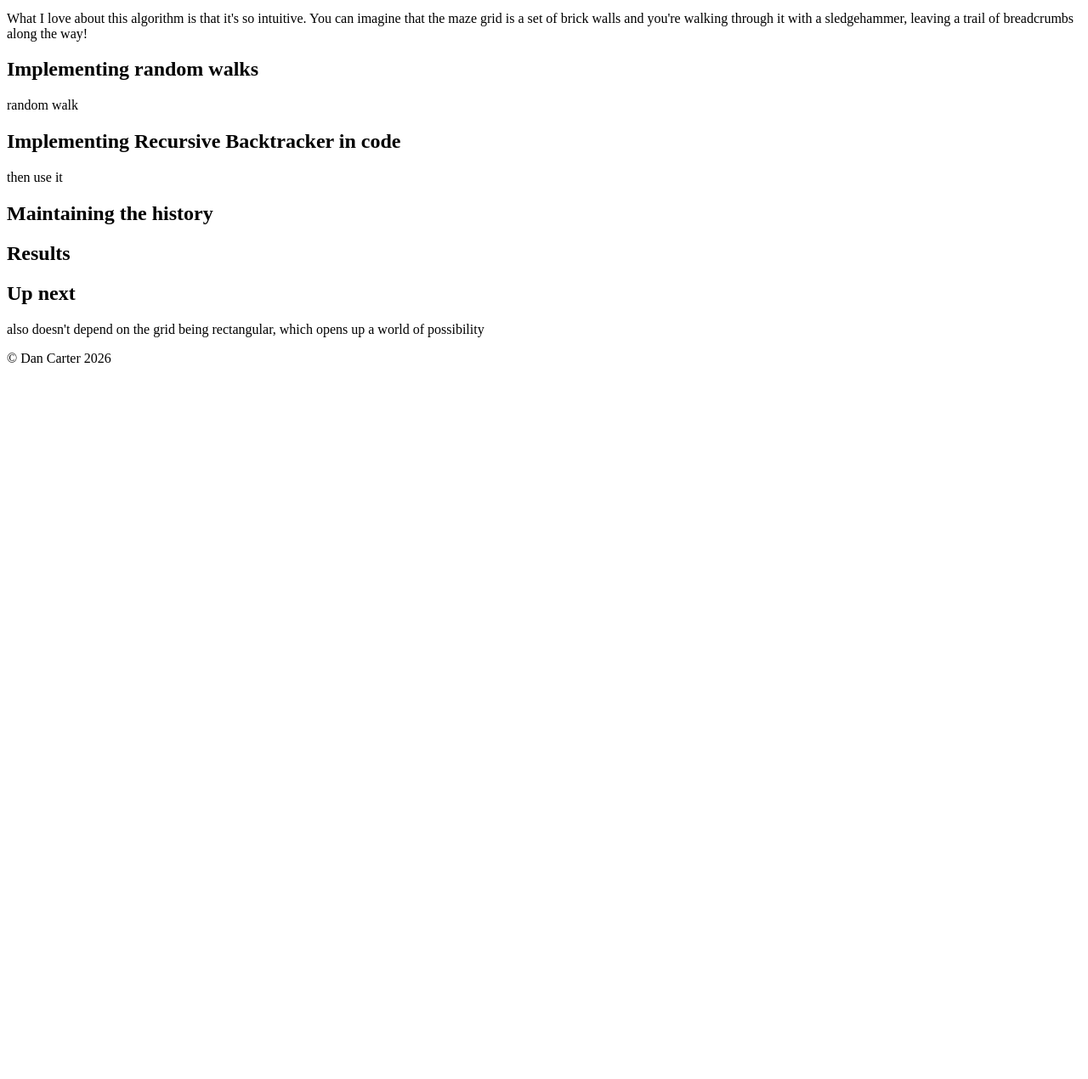
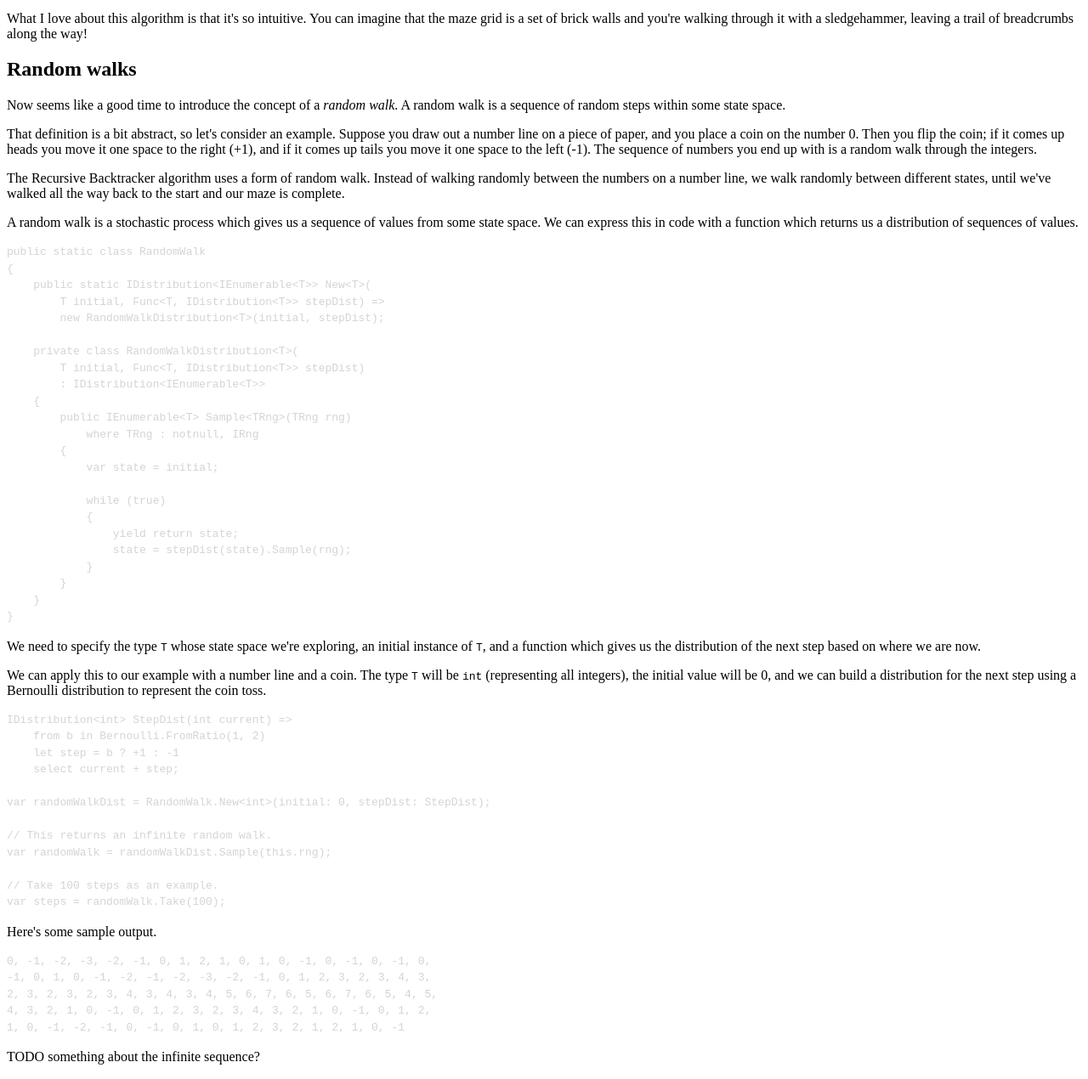
Before and after one commit to djcarter85/codingblog, an Eleventy site: page src/_posts/2025-11-20-PGF-06.md in a window 1280 px wide. Shown: the part 3397-4667 px from the top of the page at 85% size. Before the commit the page ends 3836 px from the top, so only its background shows below. Built offline with nearby package versions, Linux system fonts and the light colour scheme; Eleventy itself is replaced by a stand-in of ours; some packages are replaced by stand-ins of ours; code samples lack their colours; files that its build step writes are made by us from their sources; a web font is replaced by a local one.

Commit message:
describe random walks

````diff
--- a/src/_posts/2025-11-20-PGF-06.md
+++ b/src/_posts/2025-11-20-PGF-06.md
@@ -98,9 +98,87 @@ What I love about this algorithm is that it's so intuitive. You can imagine that
 the maze grid is a set of brick walls and you're walking through it with a
 sledgehammer, leaving a trail of breadcrumbs along the way!
 
-## Implementing random walks
+## Random walks
 
-random walk
+Now seems like a good time to introduce the concept of a _random walk_. A random
+walk is a sequence of random steps within some state space.
+
+That definition is a bit abstract, so let's consider an example. Suppose you
+draw out a number line on a piece of paper, and you place a coin on the number
+0. Then you flip the coin; if it comes up heads you move it one space to the
+right (+1), and if it comes up tails you move it one space to the left (-1). The
+sequence of numbers you end up with is a random walk through the integers.
+
+The Recursive Backtracker algorithm uses a form of random walk. Instead of
+walking randomly between the numbers on a number line, we walk randomly between
+different states, until we've walked all the way back to the start and our maze
+is complete.
+
+A random walk is a stochastic process which gives us a sequence of values from
+some state space. We can express this in code with a function which returns us
+a distribution of sequences of values.
+
+```cs
+public static class RandomWalk
+{
+    public static IDistribution<IEnumerable<T>> New<T>(
+        T initial, Func<T, IDistribution<T>> stepDist) =>
+        new RandomWalkDistribution<T>(initial, stepDist);
+
+    private class RandomWalkDistribution<T>(
+        T initial, Func<T, IDistribution<T>> stepDist)
+        : IDistribution<IEnumerable<T>>
+    {
+        public IEnumerable<T> Sample<TRng>(TRng rng)
+            where TRng : notnull, IRng
+        {
+            var state = initial;
+
+            while (true)
+            {
+                yield return state;
+                state = stepDist(state).Sample(rng);
+            }
+        }
+    }
+}
+```
+
+We need to specify the type `T` whose state space we're exploring, an initial
+instance of `T`, and a function which gives us the distribution of the next step
+based on where we are now.
+
+We can apply this to our example with a number line and a coin. The type `T`
+will be `int` (representing all integers), the initial value will be 0, and we
+can build a distribution for the next step using a Bernoulli distribution to
+represent the coin toss.
+
+```cs
+IDistribution<int> StepDist(int current) =>
+    from b in Bernoulli.FromRatio(1, 2)
+    let step = b ? +1 : -1
+    select current + step;
+
+var randomWalkDist = RandomWalk.New<int>(initial: 0, stepDist: StepDist);
+
+// This returns an infinite random walk.
+var randomWalk = randomWalkDist.Sample(this.rng);
+
+// Take 100 steps as an example.
+var steps = randomWalk.Take(100);
+```
+
+Here's some sample output.
+
+```txt
+0, -1, -2, -3, -2, -1, 0, 1, 2, 1, 0, 1, 0, -1, 0, -1, 0, -1, 0,
+-1, 0, 1, 0, -1, -2, -1, -2, -3, -2, -1, 0, 1, 2, 3, 2, 3, 4, 3,
+2, 3, 2, 3, 2, 3, 4, 3, 4, 3, 4, 5, 6, 7, 6, 5, 6, 7, 6, 5, 4, 5,
+4, 3, 2, 1, 0, -1, 0, 1, 2, 3, 2, 3, 4, 3, 2, 1, 0, -1, 0, 1, 2,
+1, 0, -1, -2, -1, 0, -1, 0, 1, 0, 1, 2, 3, 2, 1, 2, 1, 0, -1
+```
+
+TODO something about the infinite sequence?
 
 ## Implementing Recursive Backtracker in code
 
````
